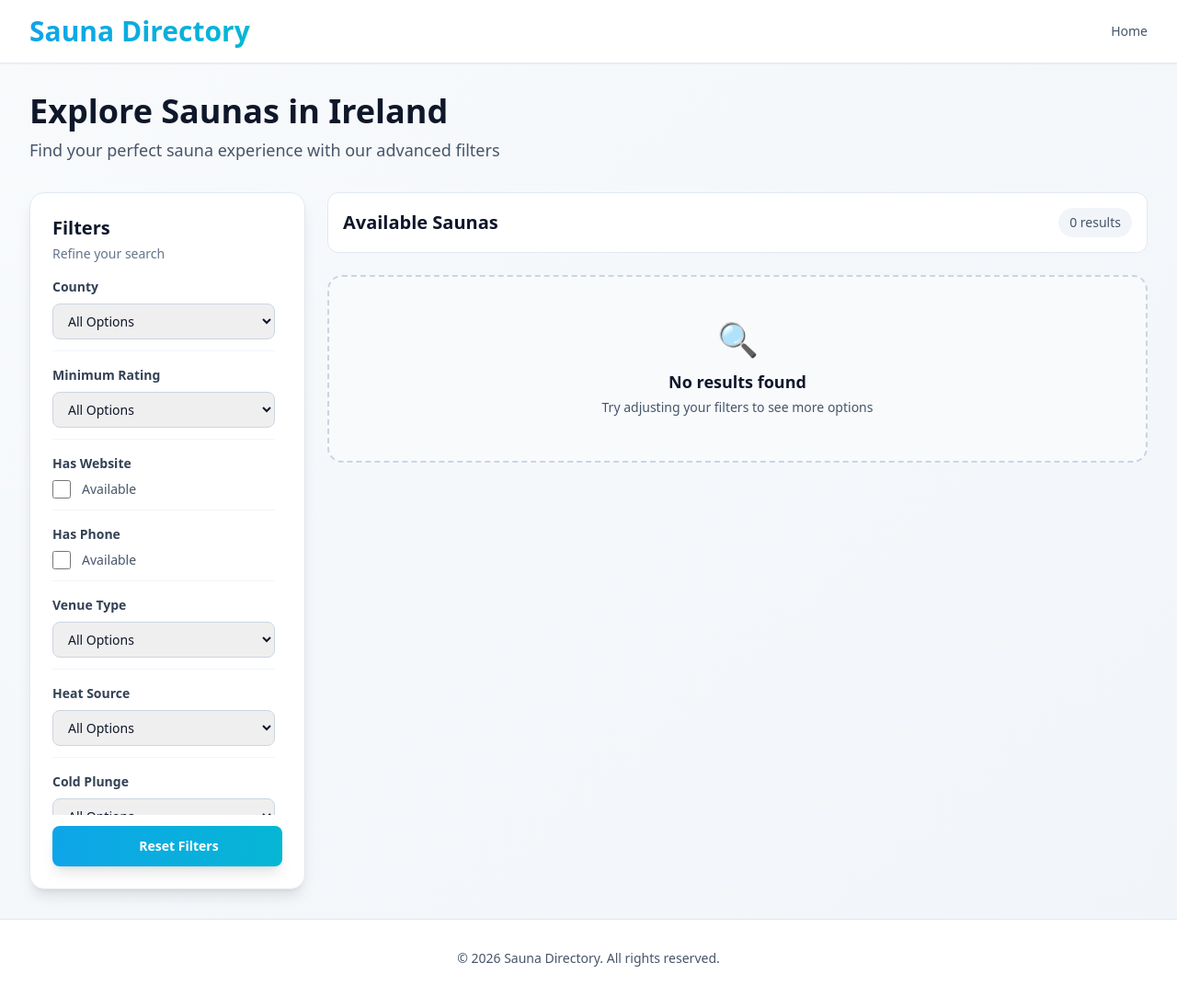
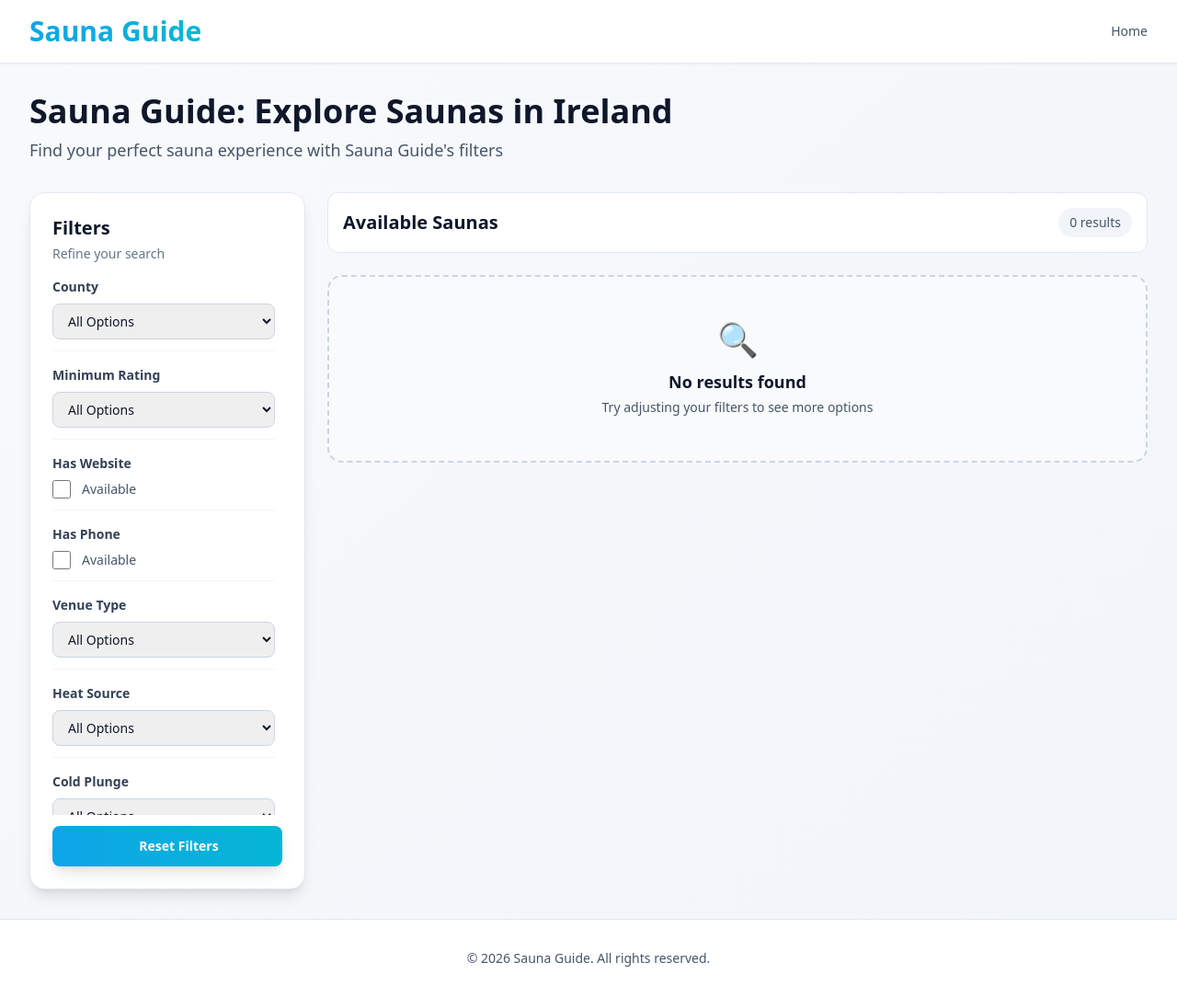
Before and after one commit to nigelmcintyre/directory_factory, a Django app: page / in a window 1280 px wide. Shown: the whole page at 92% size. Run offline with Django 5.2, Linux system fonts and the light colour scheme; data that the repository does not hold is empty; some libraries are stand-ins or nearby versions.

Commit message:
Improve SEO and branding

```diff
--- a/directory/niche_config.py
+++ b/directory/niche_config.py
@@ -1,4 +1,4 @@
-SITE_NAME = "Sauna Directory"
+SITE_NAME = "Sauna Guide"
 DOMAIN = "saunaguide.ie"
 
 FILTERS = [
--- a/directory/templates/base.html
+++ b/directory/templates/base.html
@@ -5,14 +5,16 @@
     <meta charset="UTF-8" />
     <meta name="viewport" content="width=device-width, initial-scale=1.0" />
     <title>{{ page_title }}</title>
+    <link rel="canonical" href="https://{{ domain }}{{ request.path }}" />
 
     <!-- SEO Meta Tags -->
-    <meta name="description" content="{{ meta_description|default:'Find the best local listings tailored to your needs.' }}" />
+    <meta name="google-site-verification" content="66vZnCjb0GjOJEJUHaJhddVyqExAeDkkEYfczN5-ldk" />
+    <meta name="description" content="{{ meta_description|default:'Find the best saunas in Ireland with Sauna Guide.' }}" />
     {% if meta_keywords %}<meta name="keywords" content="{{ meta_keywords }}" />{% endif %}
 
     <!-- Open Graph -->
     <meta property="og:title" content="{{ page_title }}" />
-    <meta property="og:description" content="{{ meta_description|default:'Find the best local listings tailored to your needs.' }}" />
+    <meta property="og:description" content="{{ meta_description|default:'Find the best saunas in Ireland with Sauna Guide.' }}" />
     <meta property="og:type" content="website" />
     <meta property="og:url" content="https://{{ domain }}{{ request.path }}" />
     <meta property="og:site_name" content="{{ site_name }}" />
@@ -20,7 +22,7 @@
     <!-- Twitter Card -->
     <meta name="twitter:card" content="summary" />
     <meta name="twitter:title" content="{{ page_title }}" />
-    <meta name="twitter:description" content="{{ meta_description|default:'Find the best local listings tailored to your needs.' }}" />
+    <meta name="twitter:description" content="{{ meta_description|default:'Find the best saunas in Ireland with Sauna Guide.' }}" />
 
     <script src="https://cdn.tailwindcss.com"></script>
     <script src="https://unpkg.com/htmx.org@1.9.12" defer></script>
--- a/directory/templates/home.html
+++ b/directory/templates/home.html
@@ -3,8 +3,8 @@
 
 {% block content %}
 <div class="mb-8">
-    <h2 class="text-3xl sm:text-4xl font-bold text-slate-900 mb-2">Explore Saunas in Ireland</h2>
-    <p class="text-lg text-slate-600">Find your perfect sauna experience with our advanced filters</p>
+    <h2 class="text-3xl sm:text-4xl font-bold text-slate-900 mb-2">Sauna Guide: Explore Saunas in Ireland</h2>
+    <p class="text-lg text-slate-600">Find your perfect sauna experience with Sauna Guide's filters</p>
 </div>
 
 <div class="grid gap-6 lg:grid-cols-[300px_1fr]">
--- a/directory/views.py
+++ b/directory/views.py
@@ -13,6 +13,15 @@ def _is_htmx(request: HttpRequest) -> bool:
     return request.headers.get("HX-Request", "false").lower() == "true"
 
 
+def robots_txt(request: HttpRequest) -> HttpResponse:
+    lines = [
+        "User-agent: *",
+        "Allow: /",
+        f"Sitemap: https://{DOMAIN}/sitemap.xml",
+    ]
+    return HttpResponse("\n".join(lines), content_type="text/plain")
+
+
 def home(request: HttpRequest) -> HttpResponse:
     listings = get_filtered_listings(request)
     context = {
@@ -22,7 +31,7 @@ def home(request: HttpRequest) -> HttpResponse:
         "listings": listings,
         "google_maps_api_key": settings.GOOGLE_MAPS_API_KEY,
         "page_title": SITE_NAME,
-        "meta_description": f"Discover the best {SITE_NAME.lower()} options. Filter by your preferences and find exactly what you're looking for.",
+        "meta_description": "Find the best saunas in Ireland with Sauna Guide. Filter by county, rating, and amenities.",
     }
 
     if _is_htmx(request):
@@ -38,7 +47,10 @@ def pseo_landing(request: HttpRequest, city: str, category: str) -> HttpResponse
     )
 
     page_title = f"{category.title()} in {city.title()} | {SITE_NAME}"
-    meta_description = f"Find the best {category.lower()} options in {city.title()}. Browse {listings.count()} verified listings with detailed filters and information."
+    meta_description = (
+        f"Sauna Guide lists {listings.count()} {category.lower()} options in {city.title()}. "
+        "Compare amenities, ratings, and locations to find the best fit."
+    )
 
     # Generate Schema.org structured data
     breadcrumb_schema = generate_breadcrumb_schema(city, category, SITE_NAME)
@@ -67,7 +79,10 @@ def pseo_landing(request: HttpRequest, city: str, category: str) -> HttpResponse
 def listing_detail(request: HttpRequest, slug: str) -> HttpResponse:
     listing = get_object_or_404(Listing, slug=slug, is_active=True)
     page_title = f"{listing.name} | {SITE_NAME}"
-    meta_description = listing.description or f"Details for {listing.name} in {listing.city}."
+    meta_description = (
+        listing.description
+        or f"Sauna Guide listing for {listing.name} in {listing.city}. View details, amenities, and contact info."
+    )
 
     context = {
         "site_name": SITE_NAME,
--- a/directory_factory/urls.py
+++ b/directory_factory/urls.py
@@ -1,14 +1,17 @@
 from django.contrib import admin
 from django.urls import path, include
 from django.contrib.sitemaps.views import sitemap
-from directory.sitemaps import LandingPageSitemap
+from directory.sitemaps import LandingPageSitemap, ListingSitemap
+from directory import views as directory_views
 
 sitemaps = {
     "pages": LandingPageSitemap,
+    "listings": ListingSitemap,
 }
 
 urlpatterns = [
     path("admin/", admin.site.urls),
+    path("robots.txt", directory_views.robots_txt, name="robots_txt"),
     path(
         "sitemap.xml",
         sitemap,
```
Also changed, not shown: directory/sitemaps.py (+14 -0 lines).
